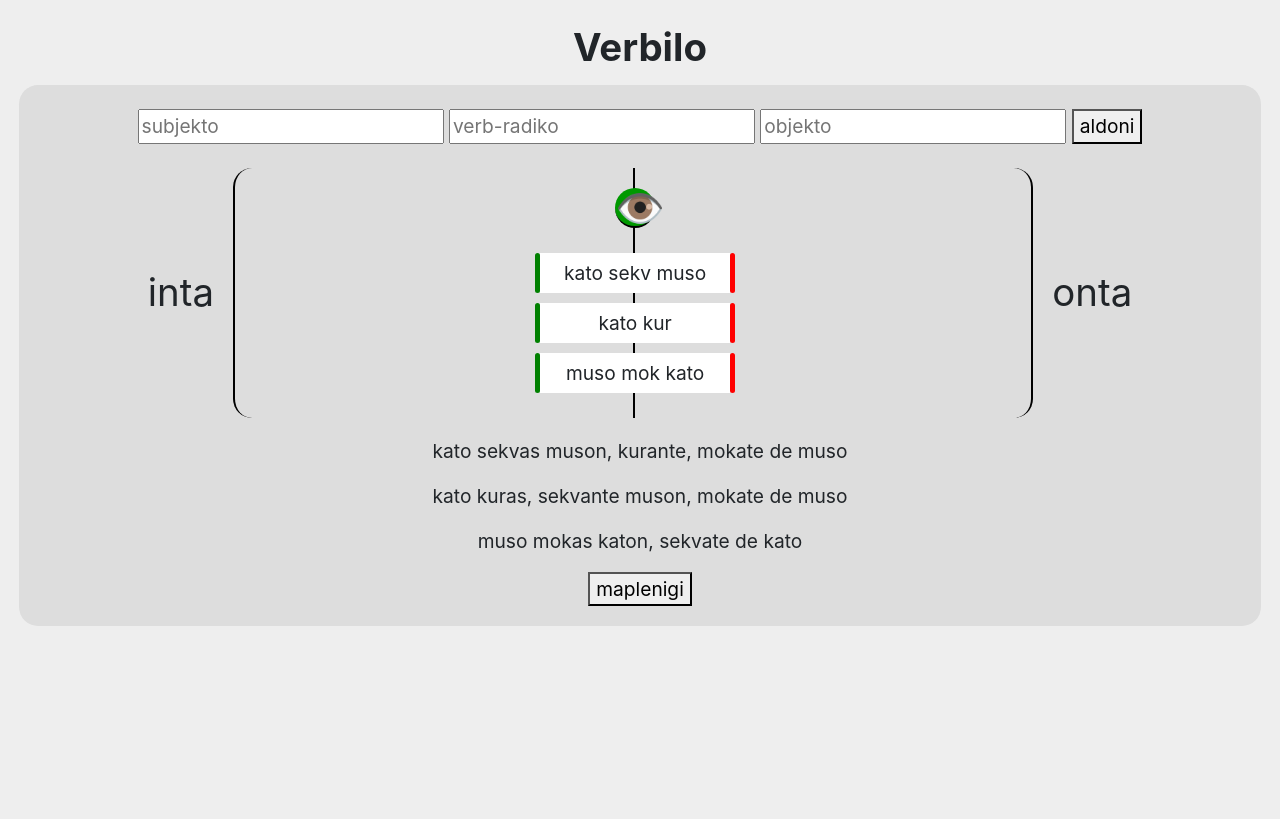
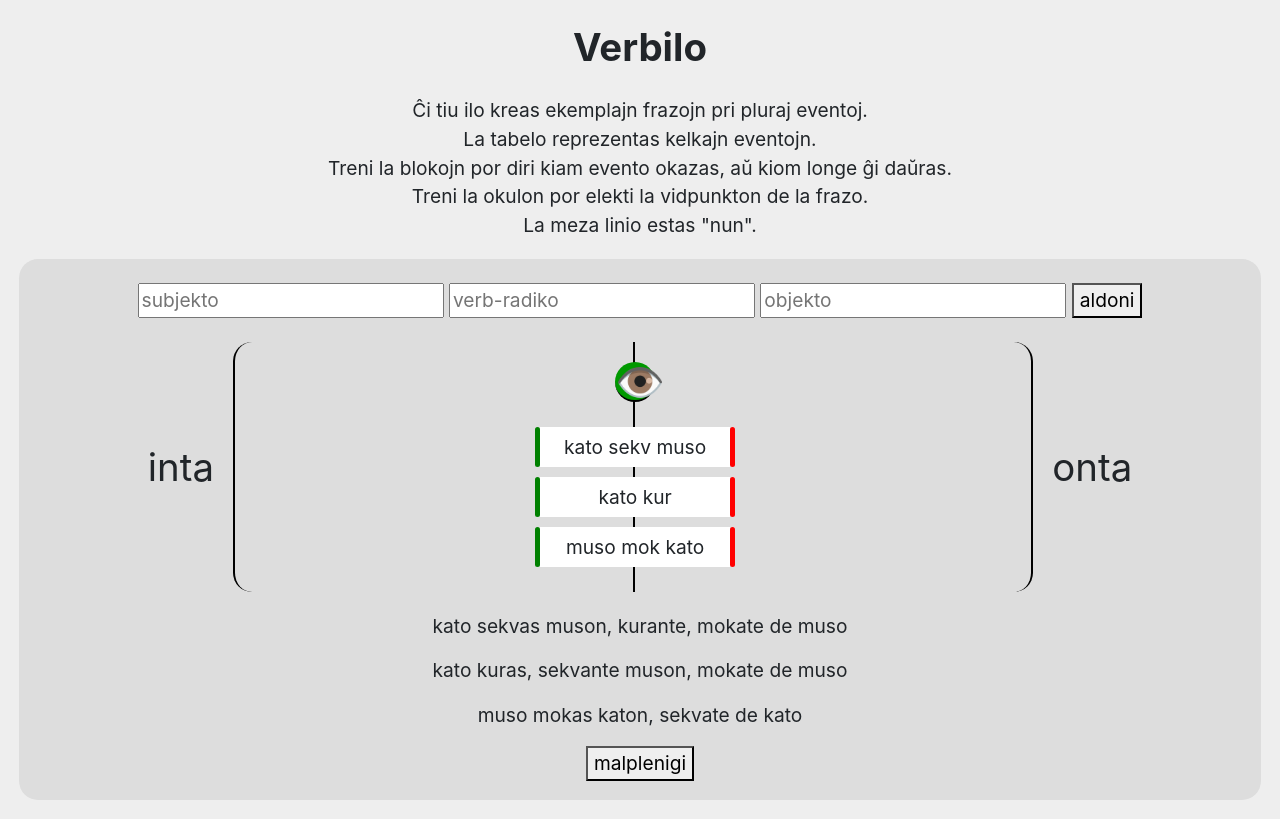
Before and after one commit to undeconstructed/verbilo, a plain HTML site: page index.html in a window 1280 px wide. Drawn offline with Linux system fonts and the light colour scheme.

Commit message:
Some words

```diff
--- a/css/custom.css
+++ b/css/custom.css
@@ -11,6 +11,11 @@ body {
 
 h1 {
   text-align: center;
+}
+
+.about {
+  text-align: center;
+  margin: 1em;
 }
 
 .verbtool {
--- a/index.html
+++ b/index.html
@@ -14,6 +14,14 @@
 <body>
 
   <h1>Verbilo</h1>
+
+  <div class="about">
+    Ĉi tiu ilo kreas ekemplajn frazojn pri pluraj eventoj.<br>
+    La tabelo reprezentas kelkajn eventojn.<br>
+    Treni la blokojn por diri kiam evento okazas, aŭ kiom longe ĝi daŭras.<br>
+    Treni la okulon por elekti la vidpunkton de la frazo.<br>
+    La meza linio estas "nun".
+  </div>
 
   <div class="verbtool">
     <div class="words"><form>
@@ -34,7 +42,7 @@
     </div>
     <div class="sentences">
     </div>
-    <button type="button" name="clear">maplenigi</button>
+    <button type="button" name="clear">malplenigi</button>
   </div>
 
   <template id="eventlinetemplate">
```
